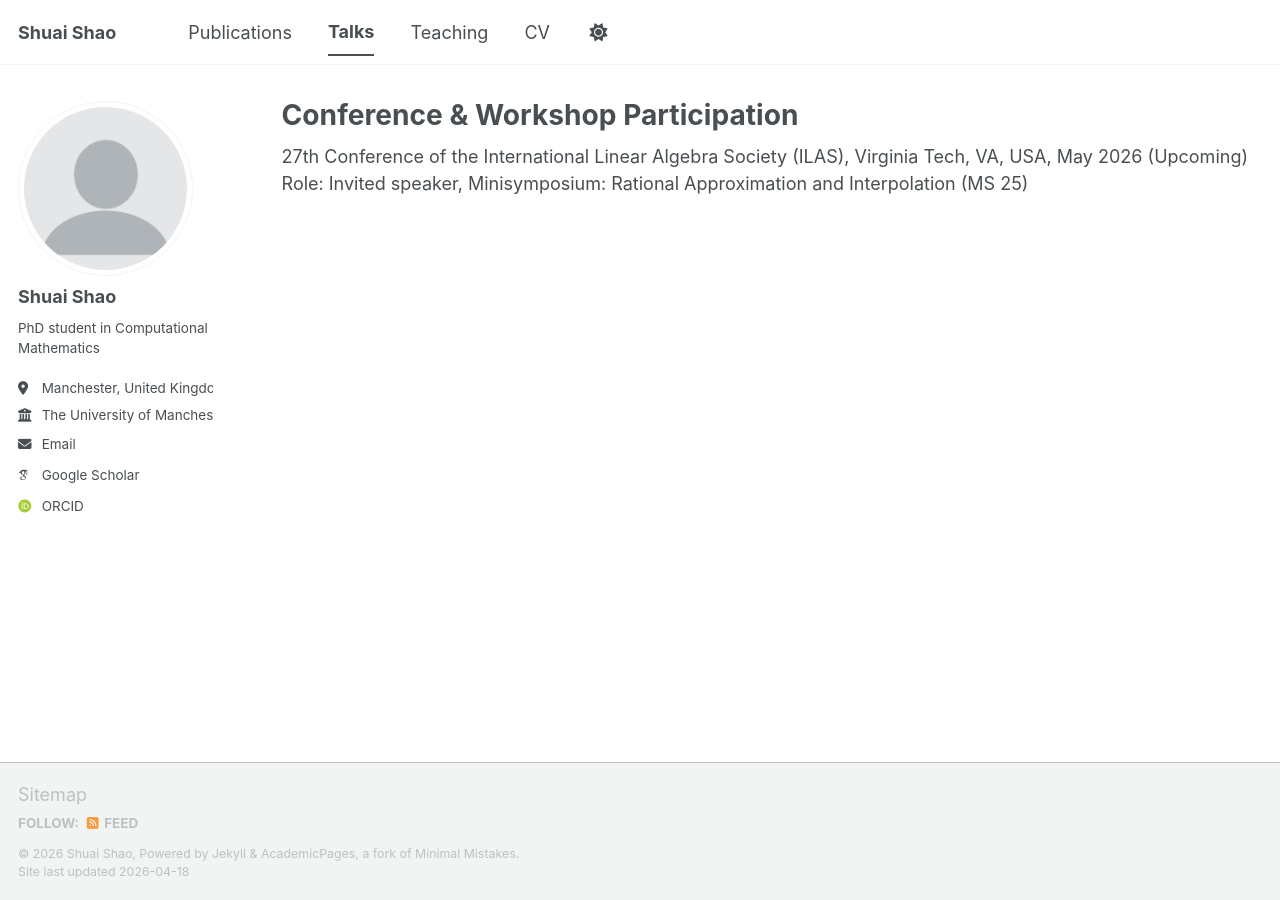
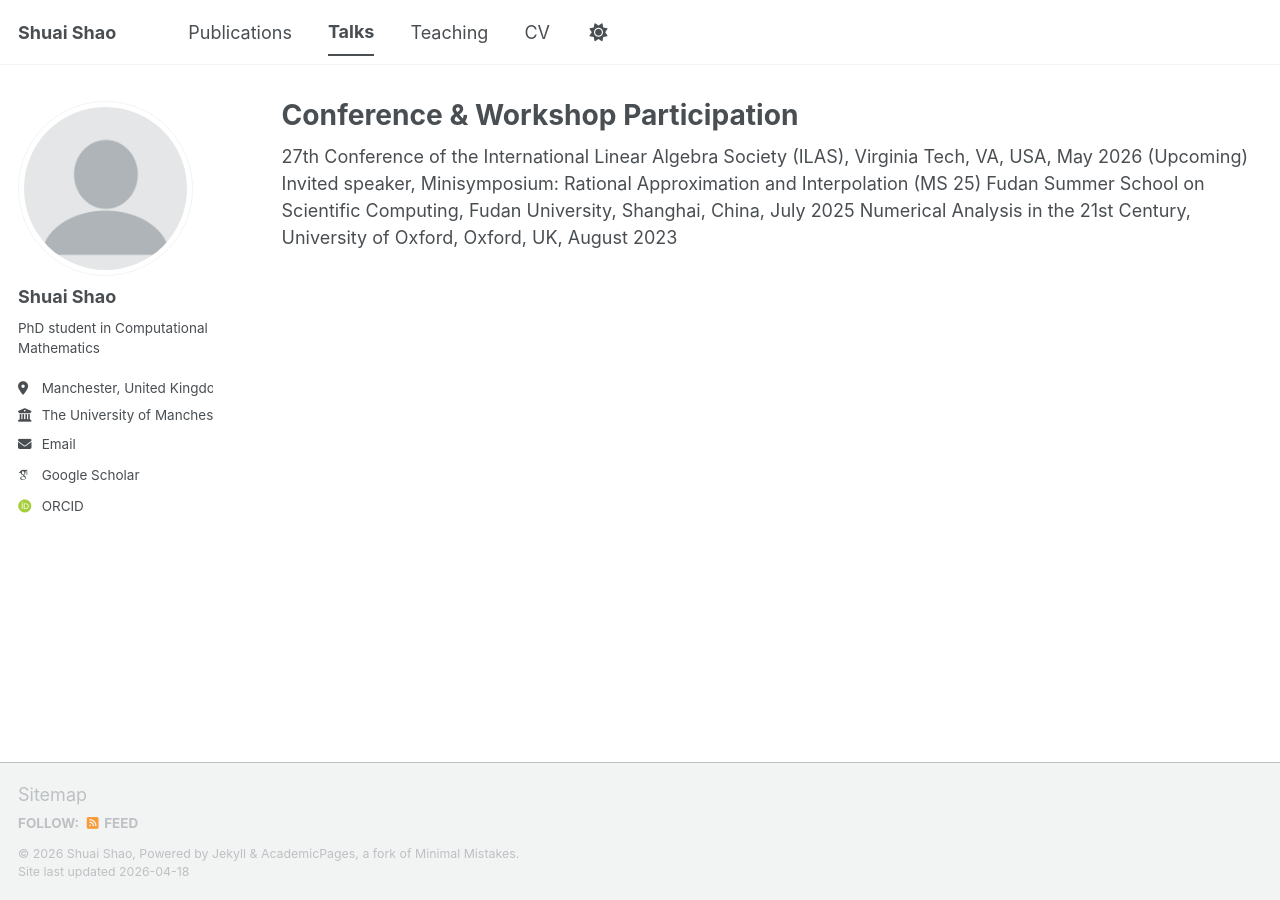
Before and after one commit to ShuaiShao-1203/ShuaiShao-1203.github.io, a Jekyll site: the page built from _pages/talks.html, in a window 1280 px wide. Built offline with Jekyll 4.4.1, drawn with Linux system fonts in a browser that asks for light colours; some web fonts are replaced; a script bundle is joined from its source files by our own code; library files that are not in the unit come from our copies.

Commit message:
Update talks.html

```diff
--- a/_pages/talks.html
+++ b/_pages/talks.html
@@ -6,4 +6,8 @@ author_profile: true
 ---
 
 27th Conference of the International Linear Algebra Society (ILAS), Virginia Tech, VA, USA, May 2026 (Upcoming) <br>
-Role: Invited speaker, Minisymposium: Rational Approximation and Interpolation (MS 25)
+Invited speaker, Minisymposium: Rational Approximation and Interpolation (MS 25)
+
+Fudan Summer School on Scientific Computing, Fudan University, Shanghai, China, July 2025
+
+Numerical Analysis in the 21st Century, University of Oxford, Oxford, UK, August 2023
```
